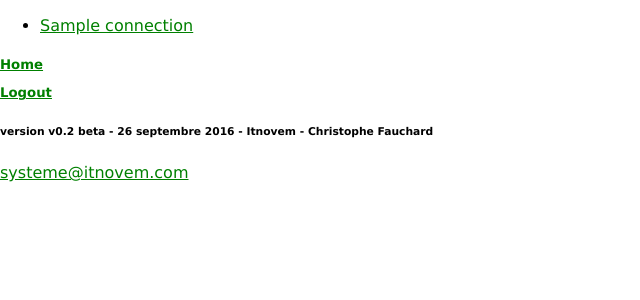
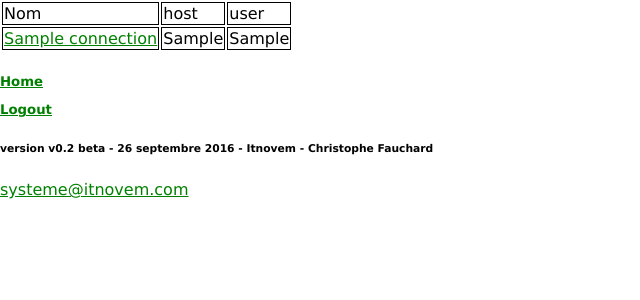
Before and after one commit to cfauchard/hermesgui, a Django app: page /connection/ in a window 1280 px wide. Shown: the top 300 px of the page, without its empty margins (0-640 px from the left). Run offline with Django 3.2, Linux system fonts and the light colour scheme; a user stored in the database is signed in; tables that the repository leaves empty hold one stand-in row (values such as "Sample post").

Commit message:
- add html table for index view - MAX_ROWS introduction in settings.py - add get_authorized_connections for index view

```diff
--- a/django/connection/permissions.py
+++ b/django/connection/permissions.py
@@ -1,4 +1,6 @@
 from .models import Permission
+from django.conf import settings
+from .models import Connection
 
 def permission_test(request, connection):
     if not request.user.is_superuser:
@@ -7,3 +9,15 @@ def permission_test(request, connection):
             return False
 
     return True
+
+def get_authorized_connections(request):
+    if request.user.is_superuser:
+        connection_list = Connection.objects.order_by('name')[:settings.MAX_ROWS]
+
+    else:
+        groups = request.user.groups.all()
+
+        connection_list = Connection.objects.filter(group__in=groups).order_by('name')[:settings.MAX_ROWS]
+        #connection_list = Connection.objects.order_by('name')[:settings.MAX_ROWS]
+
+    return connection_list
--- a/django/connection/static/connection/style.css
+++ b/django/connection/static/connection/style.css
@@ -34,3 +34,6 @@ a:hover {
 a:active, a:focus {
  color: red;
 }
+td {
+    border: 1px solid black;
+}
--- a/django/connection/templates/connection/index.html
+++ b/django/connection/templates/connection/index.html
@@ -1,12 +1,27 @@
 {% extends "base.html" %}
 
 {% block content %}
-{% if latest_connection_list %}
-    <ul>
-    {% for connection in latest_connection_list %}
-        <li><a href="/connection/{{ connection.name }}/">{{ connection.name }}</a></li>
+{% if connection_list %}
+    <table>
+        <tr>
+            <td>Nom</td>
+            <td>host</td>
+            <td>user</td>
+        </tr>
+    {% for connection in connection_list %}
+        <tr>
+            <td>
+                <a href="/connection/{{ connection.name }}/">{{ connection.name }}</a>
+            </td>
+            <td>
+                {{ connection.host }}
+            </td>
+            <td>
+                {{ connection.user }}
+            </td>
+        </tr>
     {% endfor %}
-    </ul>
+    </table>
 {% else %}
     <p>No connections are available.</p>
 {% endif %}
--- a/django/connection/views.py
+++ b/django/connection/views.py
@@ -2,7 +2,7 @@ from django.shortcuts import render
 
 # Create your views here.
 
-from .permissions import permission_test
+from .permissions import permission_test, get_authorized_connections
 from .models import Connection
 from django.shortcuts import redirect
 from django.conf import settings
@@ -22,6 +22,7 @@ def detail(request, connection_name):
 
 @login_required
 def index(request):
-    latest_connection_list = Connection.objects.order_by('name')[:100]
-    context = {'latest_connection_list': latest_connection_list}
+    #connection_list = Connection.objects.order_by('name')[:settings.MAX_ROWS]
+    connection_list = get_authorized_connections(request)
+    context = {'connection_list': connection_list}
     return render(request, 'connection/index.html', context)
--- a/django/hermesgui/settings.py
+++ b/django/hermesgui/settings.py
@@ -122,3 +122,5 @@ USE_TZ = True
 
 STATIC_URL = '/static/'
 STATIC_ROOT = '/Users/Christophe/Projets/hermesgui/www/static/'
+
+MAX_ROWS = 100
```
